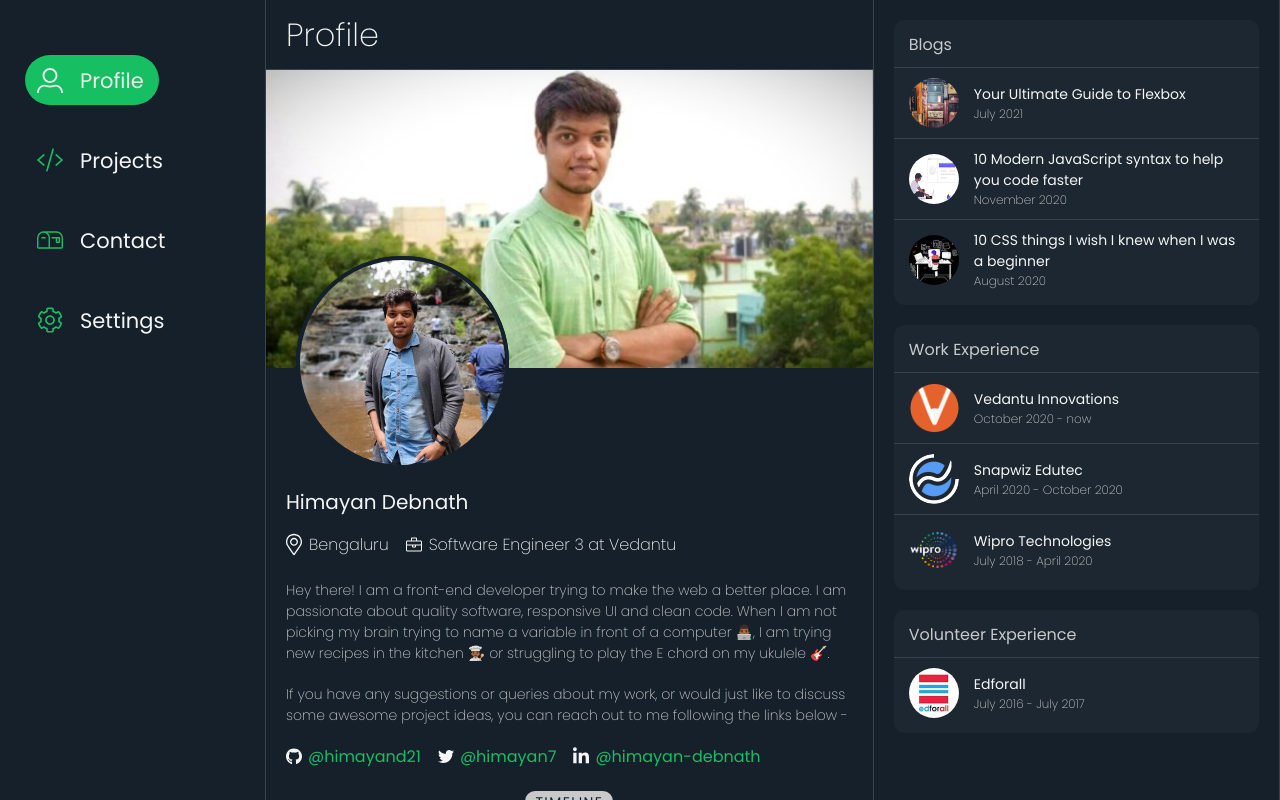
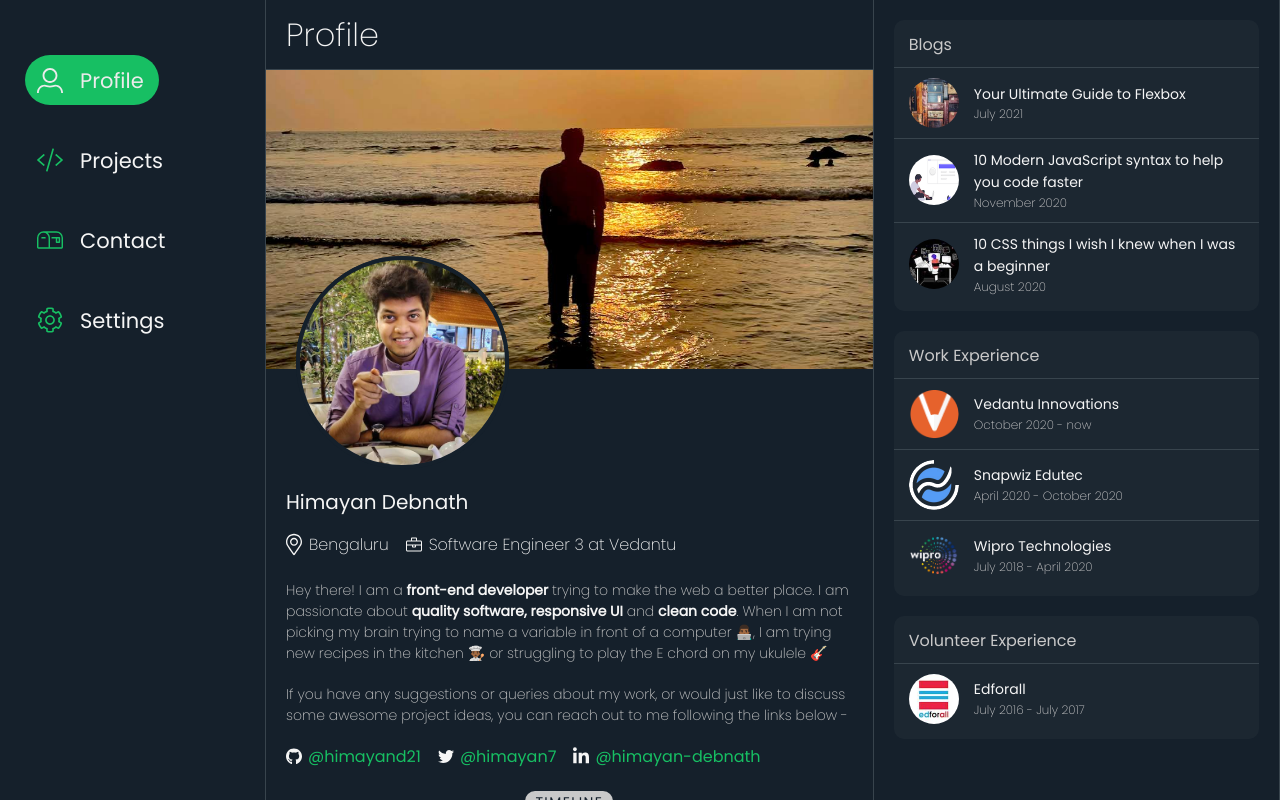
Before and after one commit to himayand21/portfolio-v2, a React (Create React App) app: page / in a window 1280 px wide. Shown: the top 800 px of the page. Built offline with nearby package versions, Linux system fonts and the light colour scheme.

Commit message:
feat(profile): update display image

```diff
--- a/src/containers/profile/styles/profileInfoStyles.tsx
+++ b/src/containers/profile/styles/profileInfoStyles.tsx
@@ -118,4 +118,12 @@ export const BioText = styled(TypographyBodyReduced)`
     width: 100%;
     color: ${({ theme }) => theme.text2};
     line-height: 1.5em;
+    span {
+        font-size: inherit;
+    }
+    b {
+        font-size: inherit;
+        font-weight: bold;
+        color: ${({ theme }) => theme.text};
+    }
 `;
--- a/src/metadata/profile/profileInfo.ts
+++ b/src/metadata/profile/profileInfo.tsx
@@ -24,8 +24,23 @@ const job = {
 
 export const profileInfo = [location, job];
 
+const BioFirst = () => (
+  <span>
+    Hey there! I am a
+    <b> front-end developer </b>
+    trying to make the web a better place.
+    I am passionate about
+    <b> quality software, responsive UI </b>
+    and
+    <b> clean code</b>
+    . When I am not picking my brain trying to name a variable in front of a computer 👨🏾‍💻,
+    I am trying new recipes in the kitchen 👨🏾‍🍳
+    or struggling to play the E chord on my ukulele 🎸
+  </span>
+);
+
 export const bioInfo = [
-  'Hey there! I am a front-end developer trying to make the web a better place. I am passionate about quality software, responsive UI and clean code. When I am not picking my brain trying to name a variable in front of a computer 👨🏾‍💻, I am trying new recipes in the kitchen 👨🏾‍🍳 or struggling to play the E chord on my ukulele 🎸.',
+  <BioFirst />,
   'If you have any suggestions or queries about my work, or would just like to discuss some awesome project ideas, you can reach out to me following the links below -',
 ];
 
--- a/src/styles/typography.tsx
+++ b/src/styles/typography.tsx
@@ -15,6 +15,7 @@ export const TypographyBody = styled.span`
 export const TypographyBodyReduced = styled.span`
     font-size: 14px;
     font-weight: 200;
+    line-height: 1.6em;
     @media only screen and (max-width: ${TABLET}px) {
         font-size: 12px;
     }
```
Also changed, not shown: public/assets/cover.jpg, public/assets/display.jpg.
